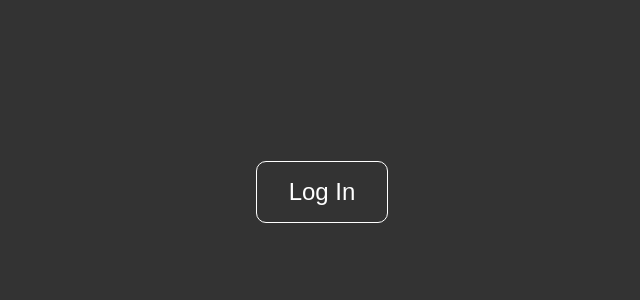
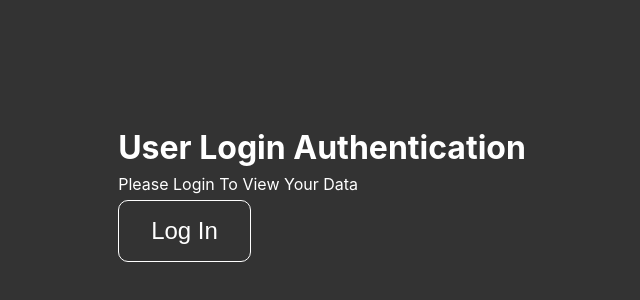
Before and after one commit to homoki-denis/-Authentication-App, a React (Create React App) app: page / in a window 1280 px wide. Shown: the part 208-508 px from the top of the page, without its empty margins (318-958 px from the left). Built offline with nearby package versions, Linux system fonts and the light colour scheme.

Commit message:
adjustments

```diff
--- a/src/App.js
+++ b/src/App.js
@@ -6,6 +6,8 @@ import UserProfile from "./components/UserProfile";
 function App() {
   return (
     <div className="App">
+      <h1>User Login Authentication</h1>
+      <p>Please Login To View Your Data</p>
       <LoginButton />
       <UserProfile />
       <LogoutButton />
```
